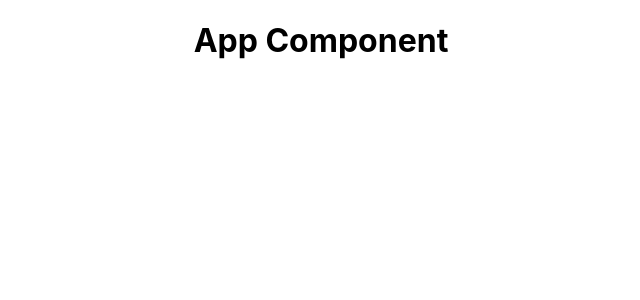
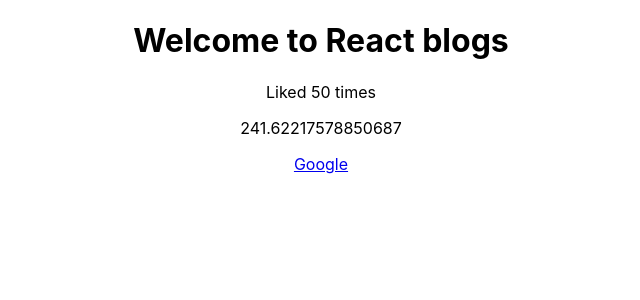
Before and after one commit to mdashikalikhan/react-tuts, a React (Create React App) app: page / in a window 1280 px wide. Shown: the top 300 px of the page, without its empty margins (319-959 px from the left). Built offline with nearby package versions, Linux system fonts and the light colour scheme.

Commit message:
component change

```diff
--- a/src/App.js
+++ b/src/App.js
@@ -2,10 +2,21 @@
 import './App.css';
 
 export default function App() {
+  const  title = "Welcome to React blogs";
+  const likes = 50;
+
+  const person = {name:"MD ASHIK ALI KHAN", age:43};
+
+  const link = "http://www.google.com";
+
   return (
     <div className="App">
      <div className="content">
-      <h1>App Component</h1>
+      <h1>{title}</h1>
+      <p>Liked {likes} times</p>
+      {/* <p>{person}</p> */}
+      <p>{Math.random()*1000}</p>
+      <a href={link}>Google</a>
      </div>
     </div>
   );
```
